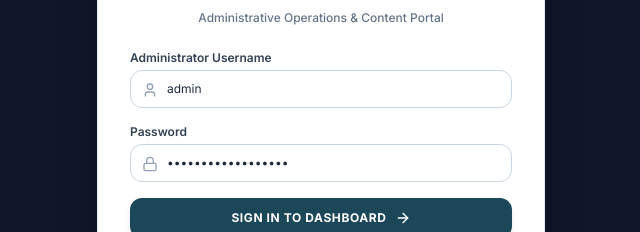
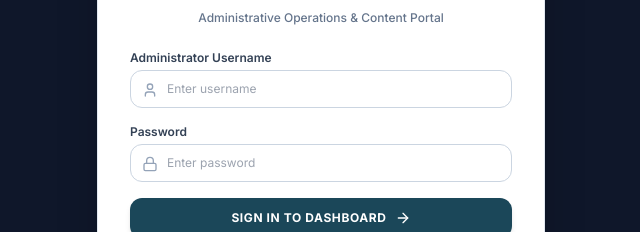
Before and after one commit to SimonDBista/GlobalScientificTrade, a React (Vite) app in the folder client/: page /admin/login in a window 1280 px wide. Shown: the part 302-534 px from the top of the page, without its empty margins (319-959 px from the left). Built offline with nearby package versions, Linux system fonts and the light colour scheme; no server answers.

Commit message:
fix: remove pre-filled admin username and password from login page

```diff
--- a/client/src/pages/admin/AdminLogin.jsx
+++ b/client/src/pages/admin/AdminLogin.jsx
@@ -7,8 +7,8 @@ export default function AdminLogin() {
     const { login } = useAuth();
     const navigate = useNavigate();
 
-    const [username, setUsername] = useState('admin');
-    const [password, setPassword] = useState('AdminPassword2026!');
+    const [username, setUsername] = useState('');
+    const [password, setPassword] = useState('');
     const [submitting, setSubmitting] = useState(false);
     const [error, setError] = useState(null);
 
@@ -63,6 +63,8 @@ export default function AdminLogin() {
                                 required
                                 value={username}
                                 onChange={(e) => setUsername(e.target.value)}
+                                placeholder="Enter username"
+                                autoComplete="username"
                                 className="w-full text-xs pl-9 pr-3 py-2.5 border border-slate-300 rounded-xl focus:ring-2 focus:ring-brand-500 focus:outline-hidden"
                             />
                         </div>
@@ -79,6 +81,8 @@ export default function AdminLogin() {
                                 required
                                 value={password}
                                 onChange={(e) => setPassword(e.target.value)}
+                                placeholder="Enter password"
+                                autoComplete="current-password"
                                 className="w-full text-xs pl-9 pr-3 py-2.5 border border-slate-300 rounded-xl focus:ring-2 focus:ring-brand-500 focus:outline-hidden"
                             />
                         </div>
```
Also changed, not shown: client/src/pages/admin/AdminOrders.jsx (indentation only), 2 other files (tests, documents, lock files or other folders).
